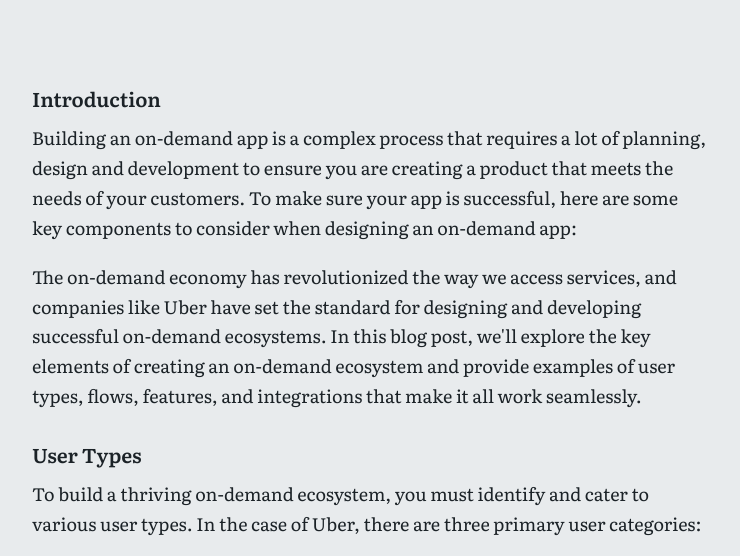
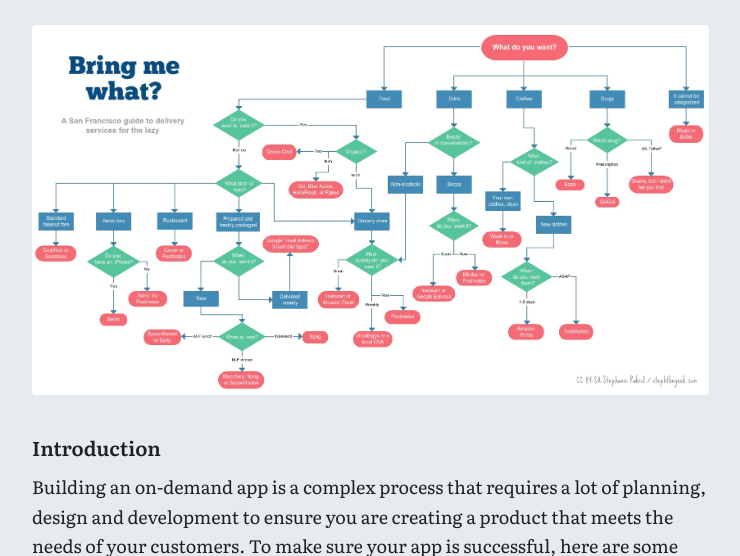
Before and after one commit to malobrev62/mcsheffrey-musings, an Eleventy site: page src/posts/designing-and-deveoping-an-ondemand-ecosystem.md in a window 1280 px wide. Shown: the part 661-1217 px from the top of the page, without its empty margins (248-988 px from the left). Built offline with nearby package versions, Linux system fonts and the light colour scheme; Eleventy itself is replaced by a stand-in of ours; files that its build step writes are made by us from their sources; a web font is replaced by a local one.

Commit message:
Update Post “designing-and-deveoping-an-ondemand-ecosystem”

```diff
--- a/src/posts/designing-and-deveoping-an-ondemand-ecosystem.md
+++ b/src/posts/designing-and-deveoping-an-ondemand-ecosystem.md
@@ -11,7 +11,7 @@ description: >-
 
   The on-demand economy has revolutionized the way we access services, and companies like Uber have set the standard for designing and developing successful on-demand ecosystems. In this blog post, we'll explore the key elements of creating an on-demand ecosystem and provide examples of user types, flows, features, and integrations that make it all work seamlessly.
 ---
-![]()
+![](/images/uploads/ondemand.png)
 
 ### **Introduction**
 
```
Also changed, not shown: src/images/uploads/ondemand.png (added).
